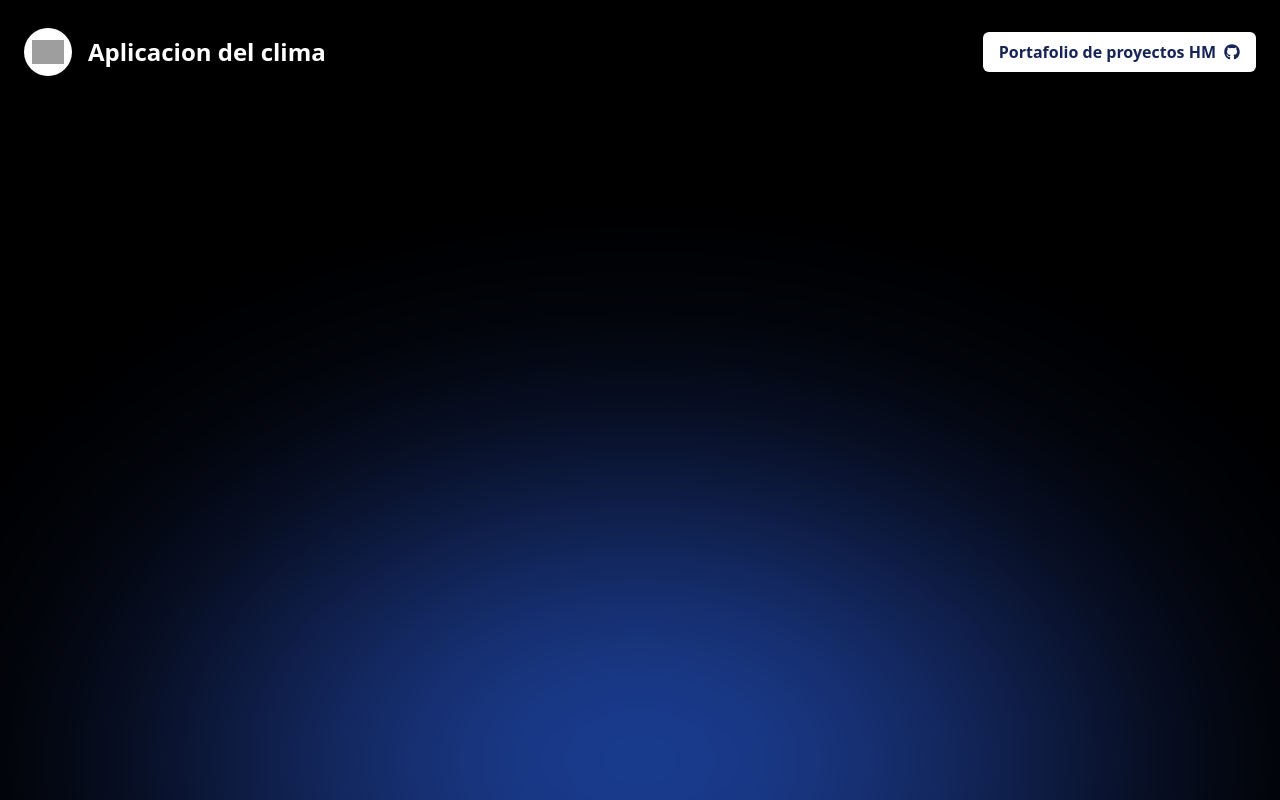
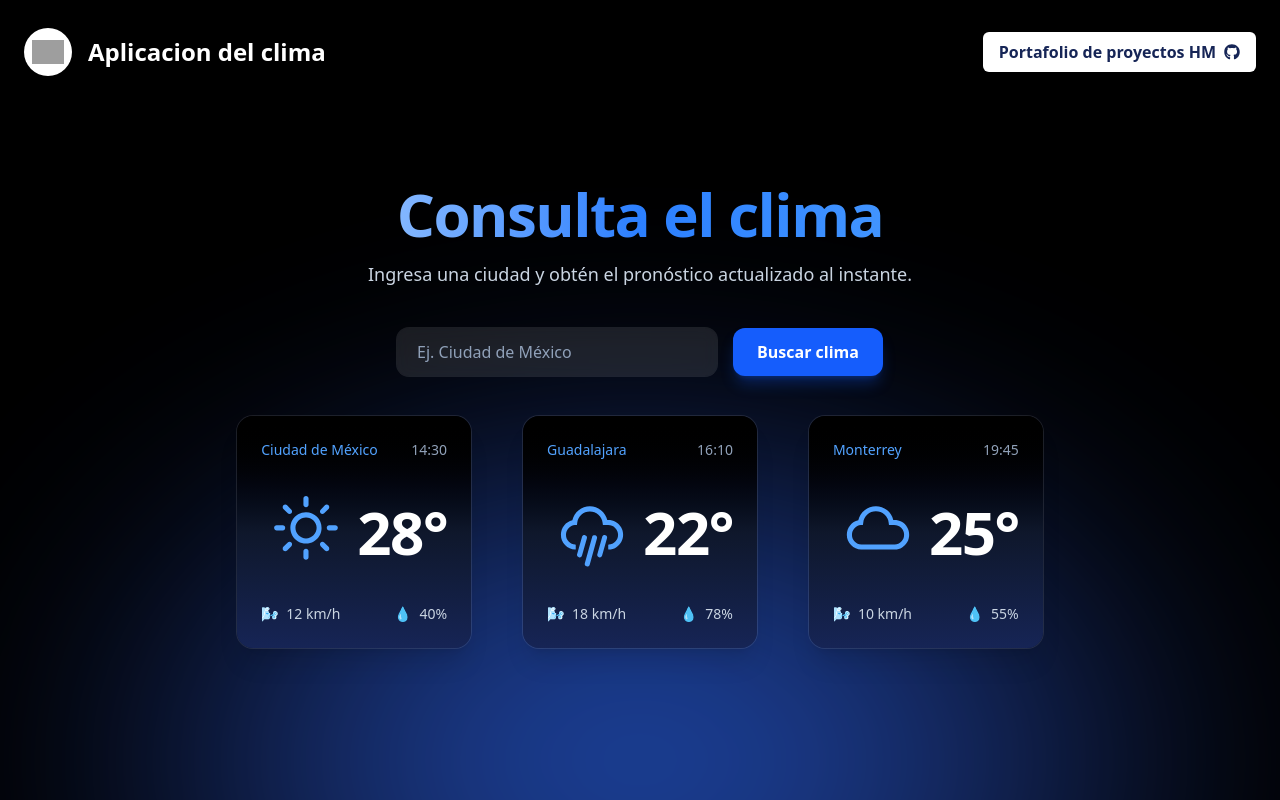
Before and after one commit to EnriqueHM31/clima-aplicacion, a React (Vite) app: page / in a window 1280 px wide. Built offline with nearby package versions, Linux system fonts and the light colour scheme; grey boxes are pictures that could not be loaded; the HTML template or start-up script is replaced by a standard one.

Commit message:
Enhance HomePage layout with animated title, subtitle, and input form for weather search; integrate multiple CardClima components for displaying current weather data.

```diff
--- a/src/pages/Home.tsx
+++ b/src/pages/Home.tsx
@@ -1,10 +1,139 @@
+import { motion } from "framer-motion";
+import { WiCloud, WiDaySunny, WiRain } from "react-icons/wi";
+import CardClima from "../components/CardClima";
 import NavBar from "../components/NavBar";
-
 export default function HomePage() {
 
     return (
         <>
             <NavBar />
+            <main className="flex flex-col items-center justify-center min-h-[80dvh] h-full">
+                < div className="relative z-10 flex h-full flex-col items-center justify-center px-6 gap-10" >
+                    <div className="w-full max-w-4xl text-center">
+
+                        {/* Título */}
+                        <motion.h1
+                            initial={{ opacity: 0, y: 30 }}
+                            animate={{ opacity: 1, y: 0 }}
+                            transition={{ duration: 0.8 }}
+                            className="
+              text-4xl
+              sm:text-5xl
+              md:text-6xl
+              font-bold
+              tracking-tight
+              bg-linear-to-r
+              from-blue-200
+              via-blue-500
+              to-blue-400
+              bg-clip-text
+              text-transparent
+            "
+                        >
+                            Consulta el clima
+                        </motion.h1>
+
+                        {/* Subtítulo */}
+                        <motion.p
+                            initial={{ opacity: 0, y: 20 }}
+                            animate={{ opacity: 1, y: 0 }}
+                            transition={{ delay: 0.2, duration: 0.6 }}
+                            className="mt-4 text-base sm:text-lg text-slate-300"
+                        >
+                            Ingresa una ciudad y obtén el pronóstico actualizado al instante.
+                        </motion.p>
+
+                        {/* Formulario */}
+                        <motion.form
+                            initial={{ opacity: 0, y: 20 }}
+                            animate={{ opacity: 1, y: 0 }}
+                            transition={{ delay: 0.4, duration: 0.6 }}
+                            className="
+              mt-10
+              flex
+              flex-col
+              gap-4
+              sm:flex-row
+              items-center
+              justify-center
+            "
+                        >
+                            <input
+                                type="text"
+                                placeholder="Ej. Ciudad de México"
+                                className="
+                w-full
+                sm:w-80
+                rounded-xl
+                bg-white/10
+                px-5
+                py-3
+                text-white
+                placeholder:text-slate-400
+                outline-none
+                ring-1
+                ring-white/10
+                focus:ring-2
+                focus:ring-blue-500
+                backdrop-blur
+              "
+                            />
+
+                            <motion.button
+                                whileHover={{ scale: 1.05 }}
+                                whileTap={{ scale: 0.95 }}
+                                className="
+                w-full
+                sm:w-auto
+                rounded-xl
+                bg-blue-600
+                px-6
+                py-3
+                font-semibold
+                text-white
+                shadow-lg
+                shadow-blue-600/30
+                hover:bg-blue-500
+                transition
+              "
+                            >
+                                Buscar clima
+                            </motion.button>
+                        </motion.form>
+
+                    </div>
+
+                    <section className="flex items-center md:flex-row flex-col justify-center gap-5">
+                        <CardClima
+                            ciudad="Ciudad de México"
+                            hora="14:30"
+                            temperatura={28}
+                            viento="12 km/h"
+                            humedad="40%"
+                            icono={<WiDaySunny size={90} />}
+                        />
+                        <CardClima
+                            ciudad="Guadalajara"
+                            hora="16:10"
+                            temperatura={22}
+                            viento="18 km/h"
+                            humedad="78%"
+                            icono={<WiRain size={90} />}
+                        />
+                        <CardClima
+                            ciudad="Monterrey"
+                            hora="19:45"
+                            temperatura={25}
+                            viento="10 km/h"
+                            humedad="55%"
+                            icono={<WiCloud size={90} />}
+                        />
+
+
+
+                    </section>
+                </div>
+            </main>
         </>
     )
 }
```
